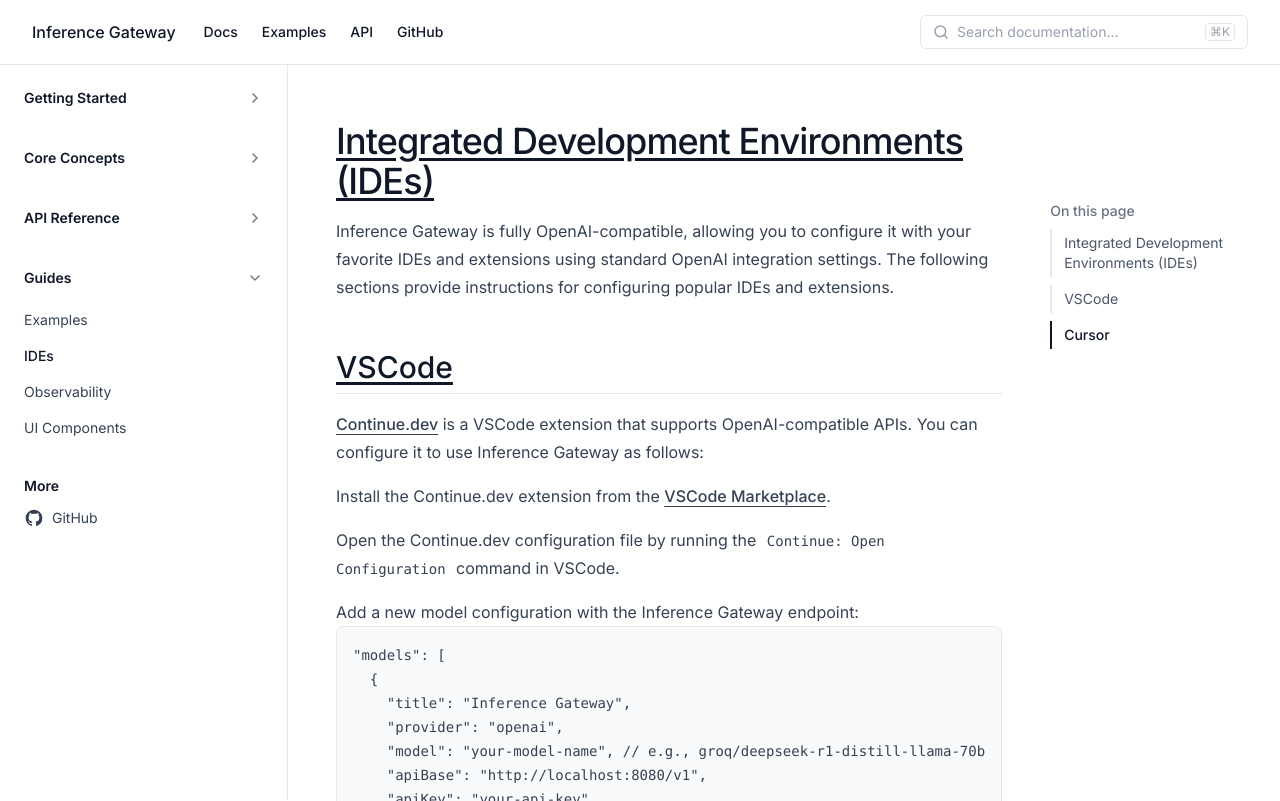
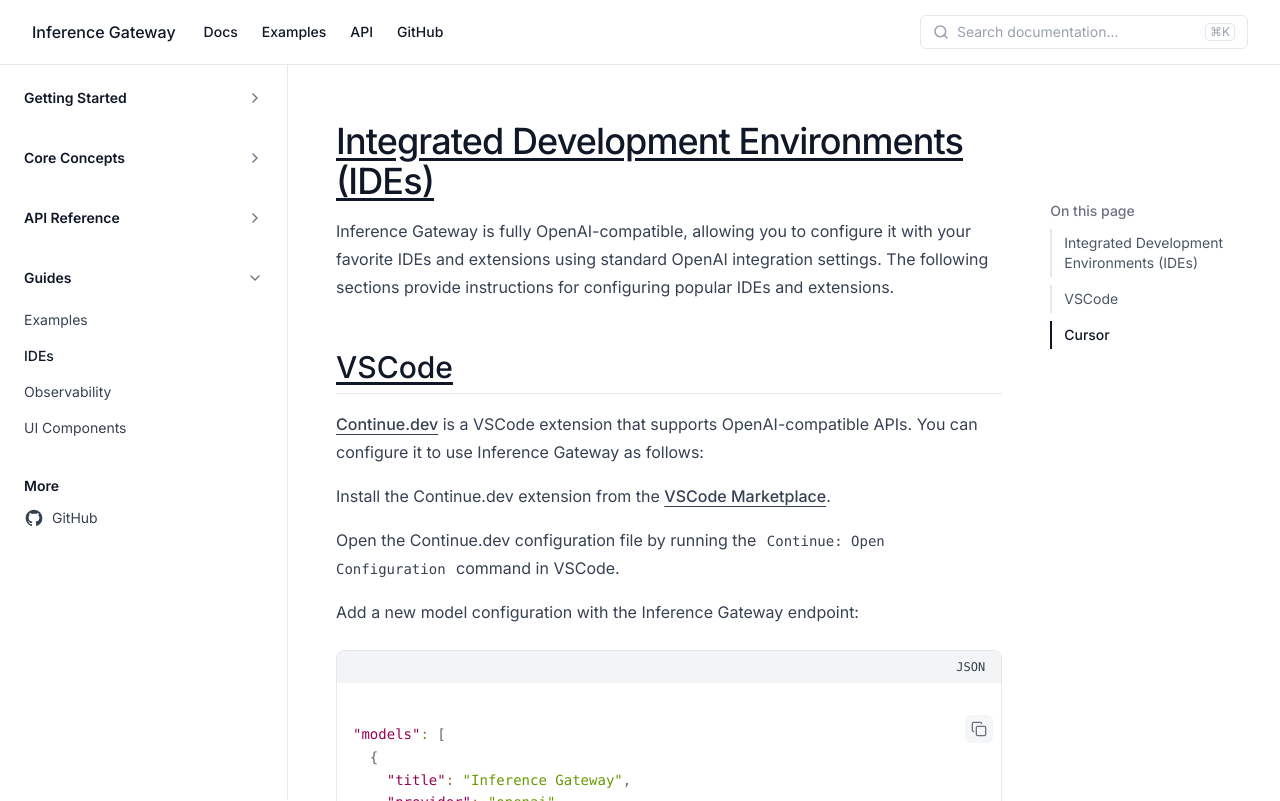
Before and after one commit to inference-gateway/docs, a Next.js app: page /ides in a window 1280 px wide. Built offline with nearby package versions, Linux system fonts and the light colour scheme.

Commit message:
feat: add Prism.js for enhanced syntax highlighting and implement CodeBlock component
Signed-off-by: Eden Reich <eden.reich@gmail.com>

```diff
--- a/app/globals.css
+++ b/app/globals.css
@@ -15,6 +15,90 @@
     --color-accent-light: #0070f3;
     --color-accent-hover-light: #005bb5;
   }
+}
+
+/* Prism Syntax Highlighting */
+.token.comment,
+.token.prolog,
+.token.doctype,
+.token.cdata {
+  color: #999;
+}
+
+.token.punctuation {
+  color: #666;
+}
+
+.token.property,
+.token.tag,
+.token.boolean,
+.token.number,
+.token.constant,
+.token.symbol,
+.token.deleted {
+  color: #905;
+}
+
+.token.selector,
+.token.attr-name,
+.token.string,
+.token.char,
+.token.builtin,
+.token.inserted {
+  color: #690;
+}
+
+.token.operator,
+.token.entity,
+.token.url,
+.language-css .token.string,
+.style .token.string {
+  color: #9a6e3a;
+}
+
+.token.atrule,
+.token.attr-value,
+.token.keyword {
+  color: #07a;
+}
+
+.token.function,
+.token.class-name {
+  color: #dd4a68;
+}
+
+.token.regex,
+.token.important,
+.token.variable {
+  color: #e90;
+}
+
+.token.important,
+.token.bold {
+  font-weight: bold;
+}
+
+.token.italic {
+  font-style: italic;
+}
+
+.token.entity {
+  cursor: help;
+}
+
+/* Add this to fix spacing issues in code blocks */
+.prose pre {
+  margin-top: 0 !important;
+  margin-bottom: 0 !important;
+  border-radius: 0;
+  border: none;
+  background-color: transparent;
+}
+
+/* Code block with filename doesn't need top border radius */
+.prose .code-block-with-filename {
+  border-top-left-radius: 0;
+  border-top-right-radius: 0;
 }
 
 @layer components {
@@ -137,4 +221,129 @@
   .prose table td {
     @apply border-b border-gray-200 px-4 py-3;
   }
+
+  /* Enhanced Code Block Styling */
+  pre {
+    margin-top: 1.5rem !important;
+    margin-bottom: 1.5rem !important;
+    overflow-x: auto;
+    border-radius: 0.5rem;
+  }
+
+  /* Language-specific syntax highlighting */
+  .language-javascript .token.string,
+  .language-typescript .token.string,
+  .language-js .token.string,
+  .language-ts .token.string,
+  .language-jsx .token.string,
+  .language-tsx .token.string {
+    @apply text-amber-700;
+  }
+
+  .language-javascript .token.comment,
+  .language-typescript .token.comment,
+  .language-js .token.comment,
+  .language-ts .token.comment,
+  .language-jsx .token.comment,
+  .language-tsx .token.comment {
+    @apply text-slate-500;
+  }
+
+  .language-javascript .token.keyword,
+  .language-typescript .token.keyword,
+  .language-js .token.keyword,
+  .language-ts .token.keyword,
+  .language-jsx .token.keyword,
+  .language-tsx .token.keyword {
+    @apply text-purple-600;
+  }
+
+  .language-javascript .token.function,
+  .language-typescript .token.function,
+  .language-js .token.function,
+  .language-ts .token.function,
+  .language-jsx .token.function,
+  .language-tsx .token.function {
+    @apply text-indigo-600;
+  }
+
+  .language-javascript .token.boolean,
+  .language-typescript .token.boolean,
+  .language-js .token.boolean,
+  .language-ts .token.boolean,
+  .language-jsx .token.boolean,
+  .language-tsx .token.boolean,
+  .language-javascript .token.number,
+  .language-typescript .token.number,
+  .language-js .token.number,
+  .language-ts .token.number,
+  .language-jsx .token.number,
+  .language-tsx .token.number {
+    @apply text-green-600;
+  }
+
+  .language-javascript .token.operator,
+  .language-typescript .token.operator,
+  .language-js .token.operator,
+  .language-ts .token.operator,
+  .language-jsx .token.operator,
+  .language-tsx .token.operator {
+    @apply text-sky-600;
+  }
+
+  .language-bash .token.function {
+    @apply text-yellow-600;
+  }
+
+  .language-bash .token.parameter {
+    @apply text-purple-600;
+  }
+
+  /* Command line styling */
+  .language-bash .token.operator,
+  .language-shell .token.operator {
+    @apply text-gray-500;
+  }
+
+  .language-bash .token.string,
+  .language-shell .token.string {
+    @apply text-green-600;
+  }
+
+  /* JSON styling */
+  .language-json .token.property {
+    @apply text-blue-600;
+  }
+
+  .language-json .token.string {
+    @apply text-amber-600;
+  }
+
+  .language-json .token.number,
+  .language-json .token.boolean {
+    @apply text-emerald-600;
+  }
+
+  /* YAML styling */
+  .language-yaml .token.key {
+    @apply text-blue-600;
+  }
+
+  .language-yaml .token.string {
+    @apply text-amber-600;
+  }
+
+  /* Markdown styling */
+  .language-markdown .token.title,
+  .language-markdown .token.title .token.punctuation {
+    @apply text-blue-600 font-bold;
+  }
+
+  .language-markdown .token.list.punctuation {
+    @apply text-rose-500;
+  }
+
+  .language-markdown .token.url {
+    @apply text-emerald-600;
+  }
 }
--- a/components/Header.tsx
+++ b/components/Header.tsx
@@ -1,6 +1,6 @@
 "use client"
 
-import React, { useEffect } from "react"
+import React, { useEffect, useCallback } from "react"
 import Link from "next/link"
 import { usePathname } from "next/navigation"
 import { Menu } from "lucide-react"
@@ -14,17 +14,17 @@ export function Header() {
   const { toggleSidebar } = useSidebar()
   const { toggleSearch, setIsOpen: setSearchOpen } = useSearchContext()
 
-  const handleKeyDown = (e: KeyboardEvent) => {
+  const handleKeyDown = useCallback((e: KeyboardEvent) => {
     if ((e.metaKey || e.ctrlKey) && e.key === 'k') {
       e.preventDefault()
       toggleSearch()
     }
-  }
+  }, [toggleSearch]);
 
   useEffect(() => {
     window.addEventListener('keydown', handleKeyDown)
     return () => window.removeEventListener('keydown', handleKeyDown)
-  }, [toggleSearch, handleKeyDown])
+  }, [handleKeyDown])
 
   return (
     <>
--- a/components/TableOfContents.tsx
+++ b/components/TableOfContents.tsx
@@ -94,7 +94,7 @@ const TableOfContents = () => {
         clearTimeout(timeoutRef.current);
       }
     };
-  }, [pathname]);
+  }, [pathname, activeId]);
 
   const handleClick = (e: React.MouseEvent, headingId: string) => {
     e.preventDefault();
--- a/mdx-components.tsx
+++ b/mdx-components.tsx
@@ -2,6 +2,32 @@
 
 import type { MDXComponents } from 'mdx/types'
 import React, { useEffect, useRef, useState } from 'react'
+
+import { Check, Copy, FileCode } from 'lucide-react';
+import { cn } from '@/lib/utils';
+
+import 'prismjs';
+import 'prismjs/components/prism-bash';
+import 'prismjs/components/prism-javascript';
+import 'prismjs/components/prism-typescript';
+import 'prismjs/components/prism-jsx';
+import 'prismjs/components/prism-tsx';
+import 'prismjs/components/prism-json';
+import 'prismjs/components/prism-yaml';
+import 'prismjs/components/prism-markdown';
+import 'prismjs/components/prism-css';
+import 'prismjs/components/prism-python';
+import 'prismjs/components/prism-go';
+import 'prismjs/components/prism-rust';
+import 'prismjs/components/prism-shell-session';
+
+declare global {
+  interface Window {
+    Prism: {
+      highlightElement: (element: HTMLElement | null) => void;
+    }
+  }
+}
 
 const createSlug = (text: string) => {
   return text
@@ -92,6 +118,102 @@ const MermaidDiagram = ({ children }: { children: string }) => {
   );
 };
 
+interface CodeBlockProps {
+  children: string;
+  className?: string;
+  filename?: string;
+}
+
+const CodeBlock = ({ children, className, filename }: CodeBlockProps) => {
+  const language = className?.replace(/language-/, '') || '';
+  const [copied, setCopied] = useState(false);
+  const codeRef = useRef<HTMLPreElement>(null);
+
+  useEffect(() => {
+    if (typeof window !== 'undefined' && window.Prism) {
+      window.Prism.highlightElement(codeRef.current);
+    }
+  }, [children]);
+
+  const copyToClipboard = async () => {
+    if (!codeRef.current?.textContent) return;
+
+    try {
+      await navigator.clipboard.writeText(codeRef.current.textContent);
+      setCopied(true);
+      setTimeout(() => setCopied(false), 2000);
+    } catch (error) {
+      console.error('Failed to copy code to clipboard:', error);
+    }
+  };
+
+  const displayLang = {
+    js: 'JavaScript',
+    jsx: 'JSX',
+    ts: 'TypeScript',
+    tsx: 'TSX',
+    bash: 'Terminal',
+    sh: 'Shell',
+    html: 'HTML',
+    css: 'CSS',
+    json: 'JSON',
+    yaml: 'YAML',
+    md: 'Markdown',
+    mdx: 'MDX',
+  }[language] || language.toUpperCase();
+
+  return (
+    <div className="my-6 group relative rounded-lg overflow-hidden border border-gray-200">
+      {/* Header with filename and language info */}
+      <div className="flex items-center justify-between bg-gray-100 px-4 py-2 text-xs text-gray-700">
+        <div className="flex items-center">
+          {filename && (
+            <div className="flex items-center text-gray-500 mr-2">
+              <FileCode className="mr-1.5 h-3.5 w-3.5" />
+              <span>{filename}</span>
+            </div>
+          )}
+        </div>
+        <div className="font-mono">{displayLang}</div>
+      </div>
+
+      {/* Code content */}
+      <div className="relative">
+        <pre
+          ref={codeRef}
+          className={cn(
+            "overflow-x-auto p-4 text-sm leading-relaxed",
+            "bg-gray-50 text-gray-800",
+            className
+          )}
+        >
+          <code className={`language-${language}`}>
+            {children}
+          </code>
+        </pre>
+
+        {/* Copy button */}
+        <button
+          onClick={copyToClipboard}
+          className={cn(
+            "absolute right-2 top-2 rounded-md p-1.5 transition-opacity",
+            "text-gray-500 hover:text-gray-900 hover:bg-gray-200/50",
+            "focus:outline-none focus:ring-2 focus:ring-gray-400",
+            copied ? "bg-green-100" : "bg-gray-100/80"
+          )}
+          aria-label={copied ? "Copied!" : "Copy to clipboard"}
+        >
+          {copied ? (
+            <Check className="h-4 w-4 text-green-600" />
+          ) : (
+            <Copy className="h-4 w-4" />
+          )}
+        </button>
+      </div>
+    </div>
+  );
+};
+
 export function useMDXComponents(components: MDXComponents): MDXComponents {
   return {
     h1: (props) => <Heading as="h1" {...props} />,
@@ -110,6 +232,22 @@ export function useMDXComponents(components: MDXComponents): MDXComponents {
         children.props.className.includes('language-mermaid')
       ) {
         return <MermaidDiagram>{children.props.children}</MermaidDiagram>;
+      }
+
+      if (
+        children &&
+        children.props &&
+        children.props.className &&
+        /language-/.test(children.props.className)
+      ) {
+        return (
+          <CodeBlock
+            className={children.props.className}
+            filename={children.props.filename || children.props['data-filename']}
+          >
+            {children.props.children}
+          </CodeBlock>
+        );
       }
 
       return <pre {...props} />;
@@ -147,6 +285,9 @@ export function useMDXComponents(components: MDXComponents): MDXComponents {
         {children}
       </a>;
     },
+    code: (props) => {
+      return <code {...props} />;
+    },
     ...components,
   }
 }
--- a/package.json
+++ b/package.json
@@ -24,6 +24,7 @@
     "lucide-react": "^0.488.0",
     "mermaid": "^11.4.1",
     "next": "15.2.4",
+    "prismjs": "^1.30.0",
     "react": "^19.0.0",
     "react-dom": "^19.0.0",
     "tailwind-merge": "^3.2.0",
```
Also changed, not shown: 1 other file (tests, documents, lock files or other folders).
